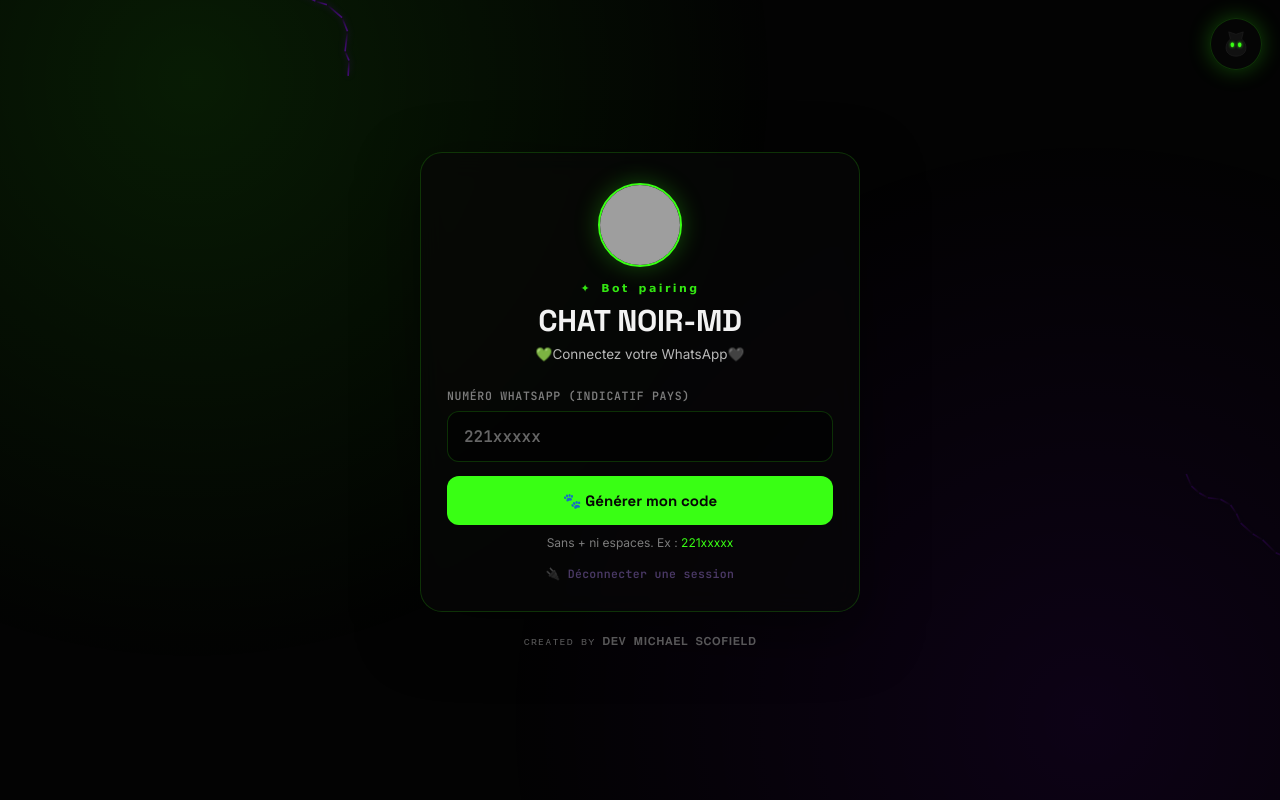
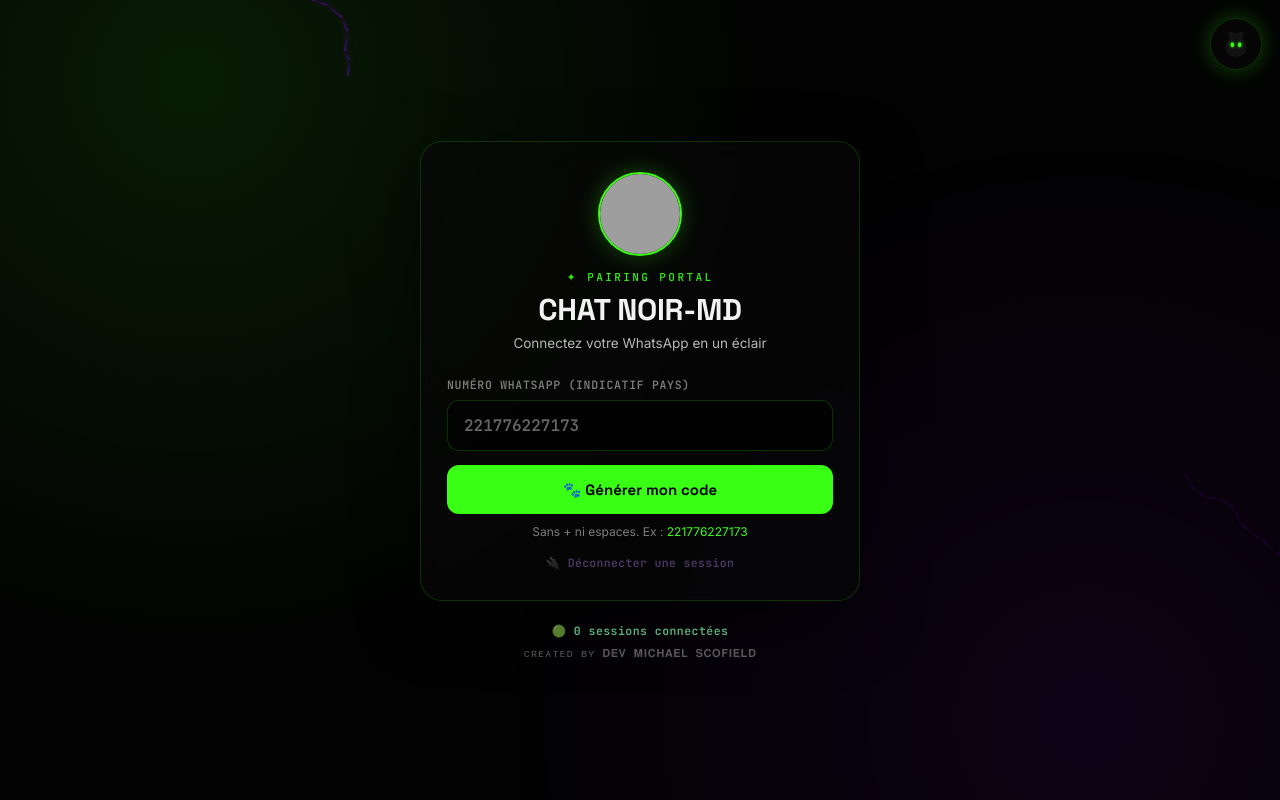
Before and after one commit to devshadow14/CHAT-NOIR-MD, a plain HTML site: page index.html in a window 1280 px wide. Drawn offline with Linux system fonts and the light colour scheme; no server answers; grey boxes are pictures that could not be loaded.

Commit message:
Update index.html

```diff
--- a/index.html
+++ b/index.html
@@ -365,6 +365,13 @@
   .toast.show { opacity: 1; transform: translateX(-50%) translateY(0); }
 
   footer { text-align: center; margin-top: 22px; font-family: var(--mono); font-size: 11px; color: var(--muted); letter-spacing: 0.05em; opacity: 0.7; }
+  .sessions-count {
+    font-size: 11.5px;
+    color: #7fffb0;
+    margin-bottom: 8px;
+    letter-spacing: 0.04em;
+  }
+  .sessions-count span { font-weight: 700; }
 
   @media (max-width: 480px) {
     .card { padding: 24px 18px; }
@@ -396,16 +403,16 @@
     <div class="card">
       <div class="brand">
         <img class="avatar" src="https://files.catbox.moe/3cvx9z.jpg" alt="CHAT NOIR-MD">
-        <div class="eyebrow">✦ 𝗕𝗼𝘁 𝗽𝗮𝗶𝗿𝗶𝗻𝗴</div>
+        <div class="eyebrow">✦ Pairing Portal</div>
         <h1>CHAT NOIR-MD</h1>
-        <p>💚Connectez votre WhatsApp🖤</p>
+        <p>Connectez votre WhatsApp en un éclair</p>
       </div>
 
       <div class="state active" id="formState">
         <label for="phone">Numéro WhatsApp (indicatif pays)</label>
-        <input type="text" id="phone" placeholder="221xxxxx" inputmode="numeric" autocomplete="off">
+        <input type="text" id="phone" placeholder="221776227173" inputmode="numeric" autocomplete="off">
         <button class="btn-primary" id="submitBtn">🐾 Générer mon code</button>
-        <div class="hint">Sans + ni espaces. Ex : <span>221xxxxx</span></div>
+        <div class="hint">Sans + ni espaces. Ex : <span>221776227173</span></div>
         <div class="error-msg" id="errorMsg"></div>
         <div class="history" id="historyContainer"></div>
         <div class="disconnect-link" id="disconnectLink">🔌 Déconnecter une session</div>
@@ -453,7 +460,10 @@
         </div>
       </div>
     </div>
-    <footer>ᴄʀᴇᴀᴛᴇᴅ ʙʏ 𝐃𝐄𝐕 𝐌𝐈𝐂𝐇𝐀𝐄𝐋 𝐒𝐂𝐎𝐅𝐈𝐄𝐋𝐃</footer>
+    <footer>
+      <div class="sessions-count" id="sessionsCount">🟢 <span id="sessionsNumber">0</span> sessions connectées</div>
+      ᴄʀᴇᴀᴛᴇᴅ ʙʏ 𝐃𝐄𝐕 𝐌𝐈𝐂𝐇𝐀𝐄𝐋 𝐒𝐂𝐎𝐅𝐈𝐄𝐋𝐃
+    </footer>
   </main>
 
 <script>
@@ -825,6 +835,17 @@
   const hist = loadHistory();
   if (hist.length > 0) phoneInput.value = hist[0];
 
+  // ===== Compteur de sessions connectées =====
+  async function updateSessionsCount() {
+    try {
+      const res = await fetch('/api/sessions');
+      const data = await res.json();
+      document.getElementById('sessionsNumber').textContent = data.count || 0;
+    } catch (e) {}
+  }
+  updateSessionsCount();
+  setInterval(updateSessionsCount, 8000);
+
   // ===== Déconnexion de session =====
   const disconnectLink = document.getElementById('disconnectLink');
   const disconnectBox = document.getElementById('disconnectBox');
```
